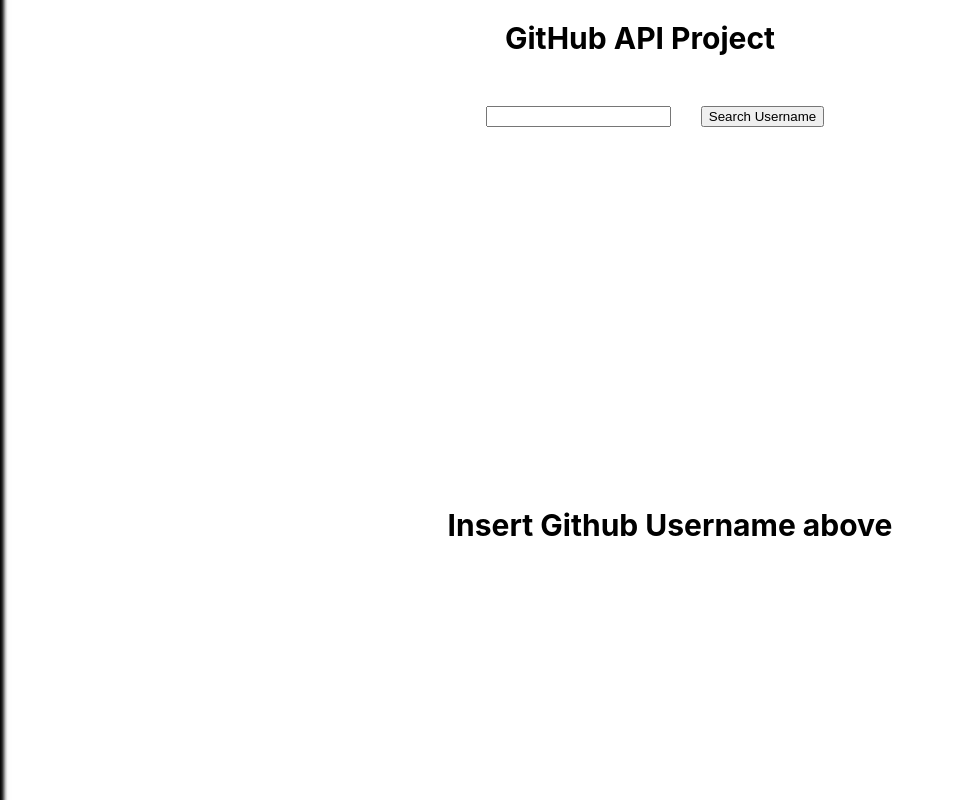
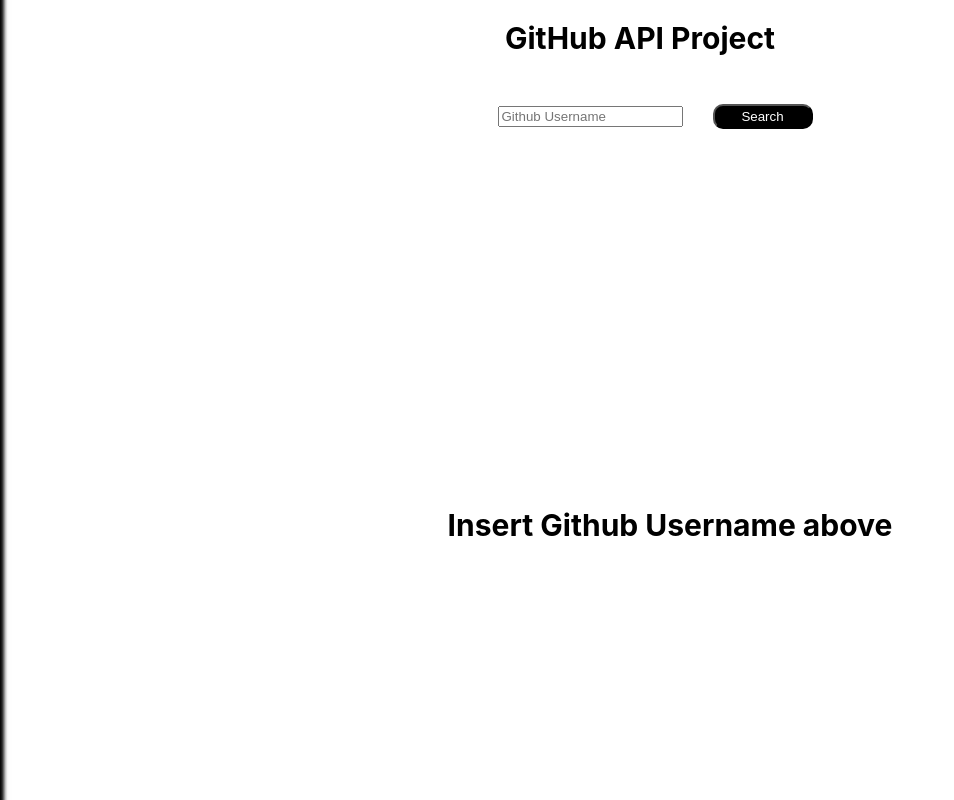
Before and after one commit to mikeysweeney/githubapi, a React (Create React App) app in the folder githubapi/: page / in a window 1280 px wide. Shown: the top 800 px of the page, without its empty margins (0-954 px from the left). Built offline with nearby package versions, Linux system fonts and the light colour scheme.

Commit message:
making UI friendlier and more interactive added refresh button

```diff
--- a/githubapi/src/App.css
+++ b/githubapi/src/App.css
@@ -1,11 +1,8 @@
  .App {
+  margin-top: 10px;
   text-align: center;
   font-size: 30px;
   font-weight: bold;
-}
-
-.App #repos{
-  text-align: left;
 }
 
 .App UserIcon{
@@ -23,6 +20,21 @@
 .App-link {
   color: #050505;
 }
+button:hover {
+  cursor: pointer;
+  background: rgb(80, 75, 75);
+}
+
+button {
+  background: black;
+  color: white;
+  width: 100px;
+  height: 25px;
+  border-radius: 10px;
+  outline: none;
+  border-color: black;
+
+}
 
 body{
   background-image: url('background.png');
@@ -37,7 +49,3 @@
 element.style {
   text-align: center;
 }
-
-#repos{
-  text-align: center;
-}
--- a/githubapi/src/App.js
+++ b/githubapi/src/App.js
@@ -68,6 +68,7 @@
   renderInfo() {
     return (
       <div className='renders'>
+        <a href="/">New Search</a>
         <p> <UserIcon src={this.state.avatar} alt="this.name" /></p>
         <name> {this.state.name} </name>
         <p> {'Location: ' + this.state.location} </p>
--- a/githubapi/src/components/UserForm.js
+++ b/githubapi/src/components/UserForm.js
@@ -4,8 +4,15 @@
 const UserForm = (props) => {
     return(
     <form onSubmit={props.retrieveInfo}>
-        <input style= {{margin:"30px" }} type="text" name="username"/>
-        <button id="Search"> Search Username </button>
+        <input
+        style= {{margin:"30px"}}
+        placeholder='Github Username'
+        type="text"
+        name="username"
+        //autoComplete='off'
+        color='blue'
+        />
+        <button id="Search"> Search </button>
     </form>
     );
 }
```
